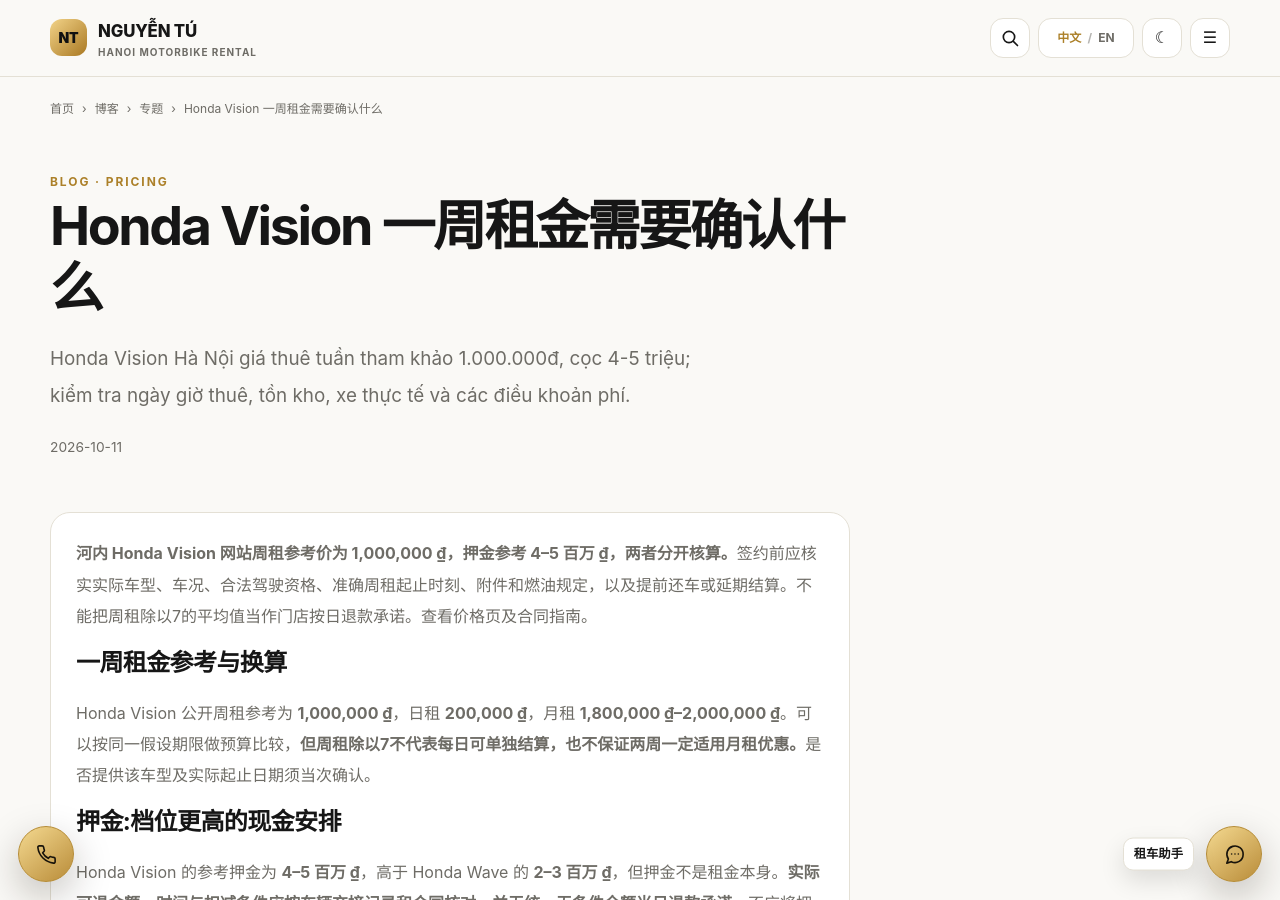
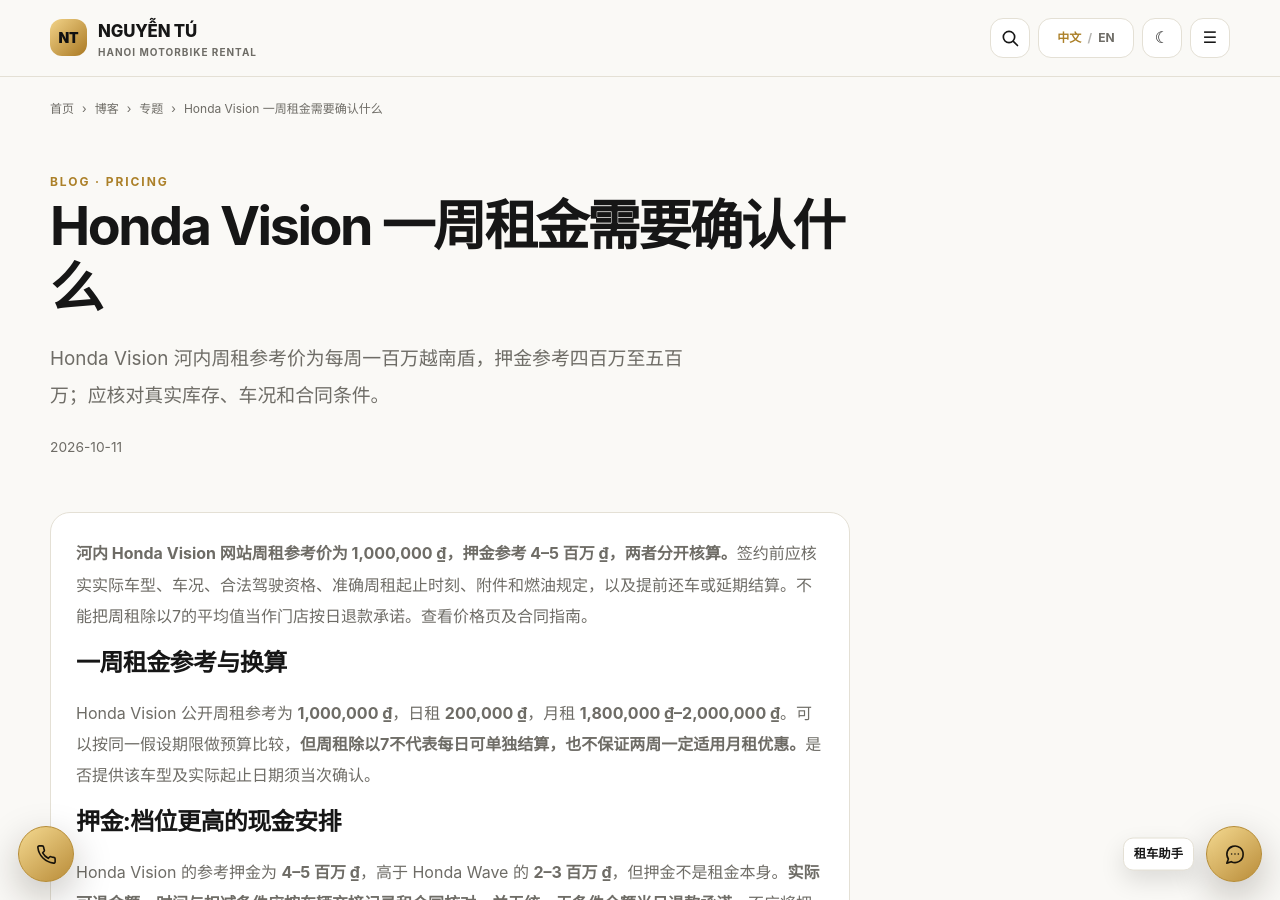
Before and after one commit to thuexemayhanoi/china, a Jekyll site: the page built from _posts/2026-10-11-hanoi-pricing-periods-03.md, in a window 1280 px wide and 900 px high. Built offline with Jekyll 4.4.1, drawn with Linux system fonts in a browser that asks for light colours.

Commit message:
seo(china): fix Chinese meta description for weekly-03

```diff
--- a/_posts/2026-10-11-hanoi-pricing-periods-03.md
+++ b/_posts/2026-10-11-hanoi-pricing-periods-03.md
@@ -5,7 +5,7 @@
 subtopic: "weekly"
 permalink: "/blog/hanoi-pricing-periods-03/"
 title: "Honda Vision 一周租金需要确认什么"
-description: "Honda Vision Hà Nội giá thuê tuần tham khảo 1.000.000đ, cọc 4-5 triệu; kiểm tra ngày giờ thuê, tồn kho, xe thực tế và các điều khoản phí."
+description: "Honda Vision 河内周租参考价为每周一百万越南盾，押金参考四百万至五百万；应核对真实库存、车况和合同条件。"
 last_modified_at: "2026-10-12"
 primary_keyword: "河内摩托车周租价格"
 date: "2026-10-11 18:18:07 +0700"
```
